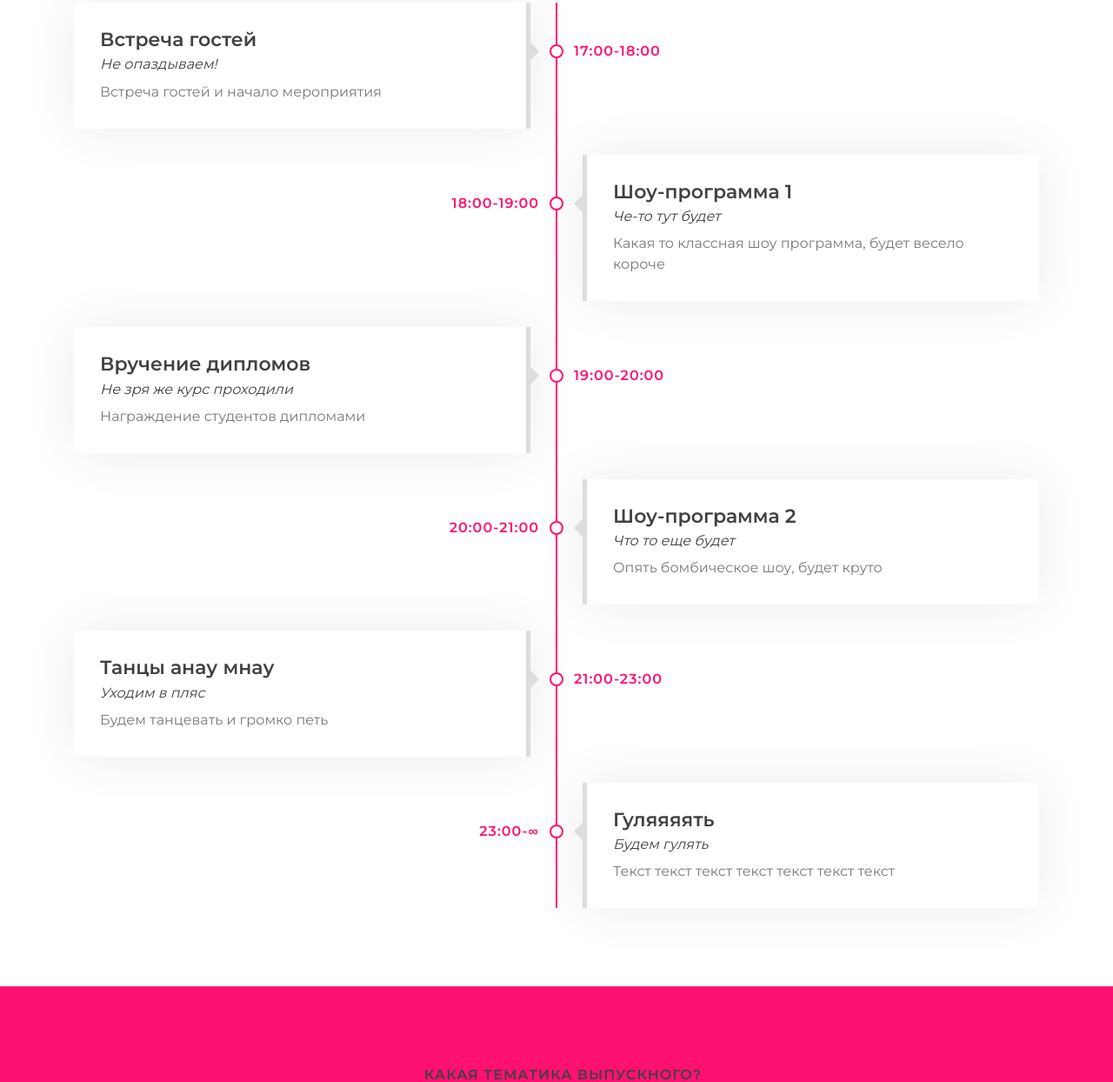
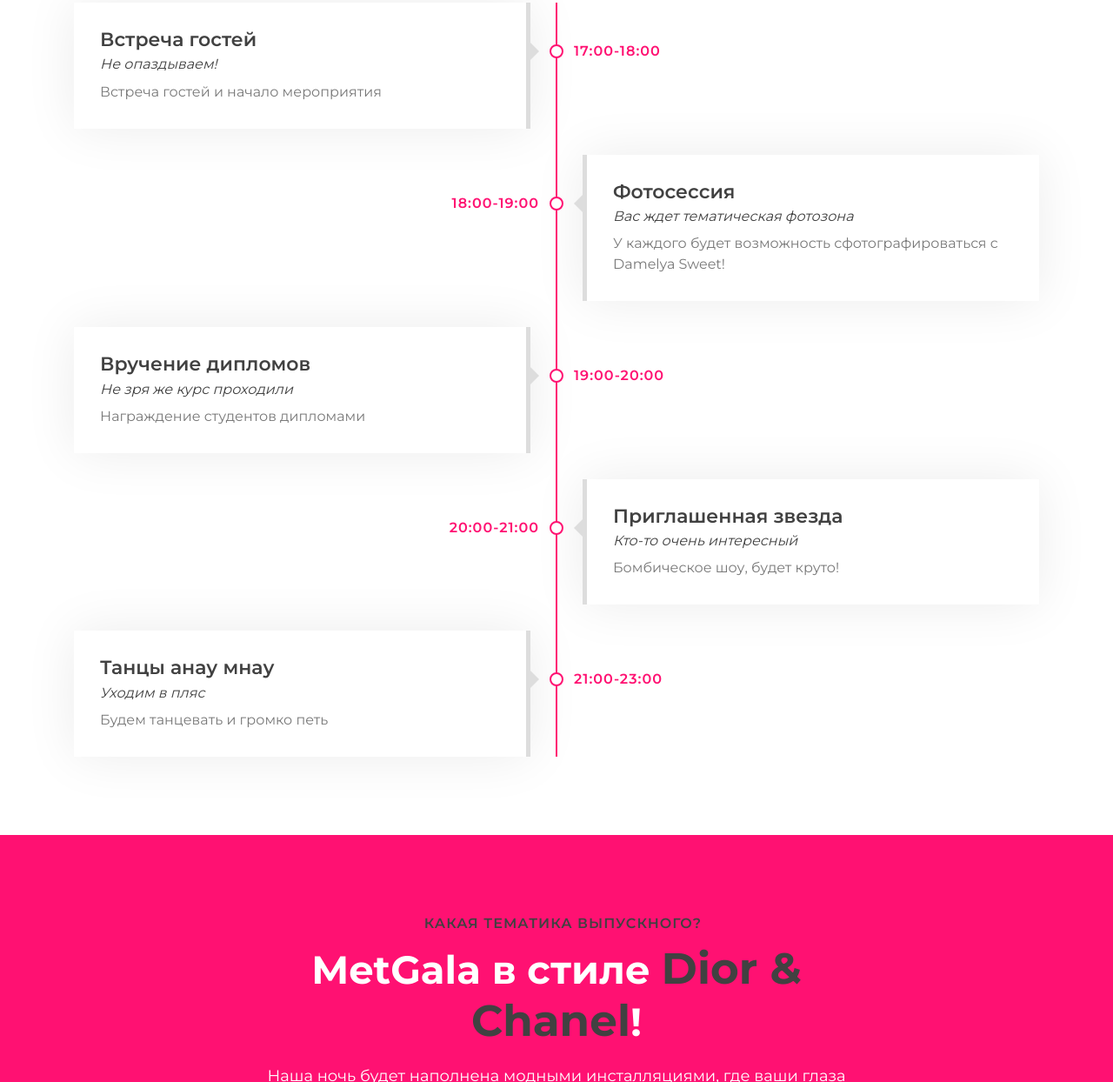
Before and after one commit to Alikhan718/event_website, a plain HTML site: page index.html in a window 1280 px wide. Shown: the part 1690-2934 px from the top of the page at 87% size. Drawn offline with nearby package versions, Linux system fonts and the light colour scheme.

Commit message:
Update index.html

```diff
--- a/index.html
+++ b/index.html
@@ -202,10 +202,10 @@
                     <div class="timeline-item right wow slideInRight" data-wow-delay="0.1s">
                         <div class="timeline-text">
                             <div class="timeline-date">18:00-19:00</div>
-                            <h2>Шоу-программа 1</h2>
-                            <h4>Че-то тут будет</h4>
+                            <h2>Фотосессия</h2>
+                            <h4>Вас ждет тематическая фотозона</h4>
                             <p>
-                                Какая то классная шоу программа, будет весело короче
+                                У каждого будет возможность сфотографироваться с Damelya Sweet!
                             </p>
                         </div>
                     </div>
@@ -222,10 +222,10 @@
                     <div class="timeline-item right wow slideInRight" data-wow-delay="0.1s">
                         <div class="timeline-text">
                             <div class="timeline-date">20:00-21:00</div>
-                            <h2>Шоу-программа 2</h2>
-                            <h4>Что то еще будет</h4>
+                            <h2>Приглашенная звезда</h2>
+                            <h4>Кто-то очень интересный</h4>
                             <p>
-                                Опять бомбическое шоу, будет круто
+                                Бомбическое шоу, будет круто!
                             </p>
                         </div>
                     </div>
@@ -236,16 +236,6 @@
                             <h4>Уходим в пляс</h4>
                             <p>
                                 Будем танцевать и громко петь
-                            </p>
-                        </div>
-                    </div>
-                    <div class="timeline-item right wow slideInRight" data-wow-delay="0.1s">
-                        <div class="timeline-text">
-                            <div class="timeline-date">23:00-∞</div>
-                            <h2>Гуляяяять</h2>
-                            <h4>Будем гулять</h4>
-                            <p>
-                                Текст текст текст текст текст текст текст
                             </p>
                         </div>
                     </div>
```
